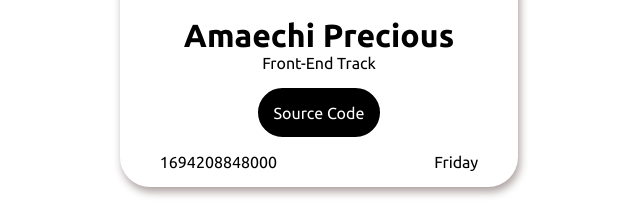
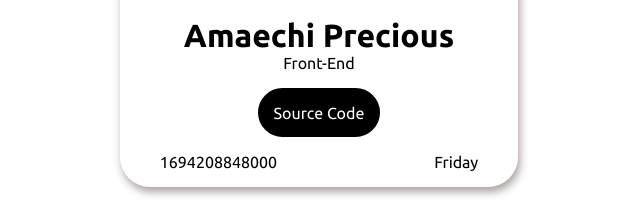
Before and after one commit to Precious-c/hngx-projects, a plain HTML site: page stage-1/index.html in a window 1280 px wide. Shown: the part 497-721 px from the top of the page, 321-961 px from the left. Drawn offline with Linux system fonts and the light colour scheme.

Commit message:
little corrections

```diff
--- a/stage-1/index.html
+++ b/stage-1/index.html
@@ -14,7 +14,7 @@
     <div class="container">
         <img data-testid="slackDisplayImage" src="./profile-pic.jpg" alt="Slack username">
         <h1 data-testid="slackUserName" class="slackUserName">Amaechi Precious</h1>
-        <p data-testid="myTrack" class="myTrack">Front-End Track</p>
+        <p data-testid="myTrack" class="myTrack">Front-End</p>
         <a data-testid="githubURL" href="https://github.com/Precious-c/hngx-projects/tree/main/stage-1" class="githubURL" target="_blank">Source Code</a>
         <div class="dateTimeContainer">
             <p data-testid="currentDayOfTheWeek" class="currentDayOfTheWeek" id="day"></p>
```
